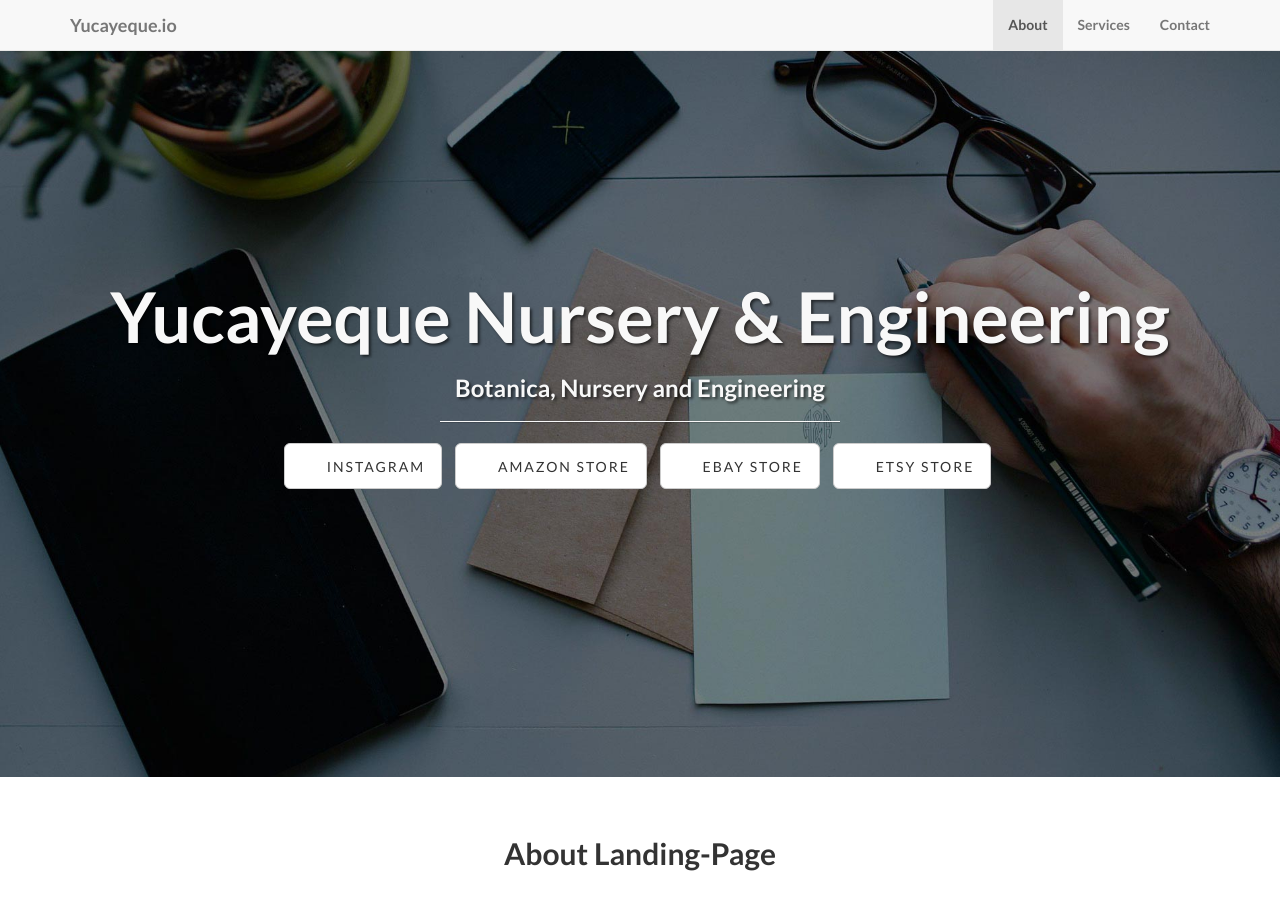
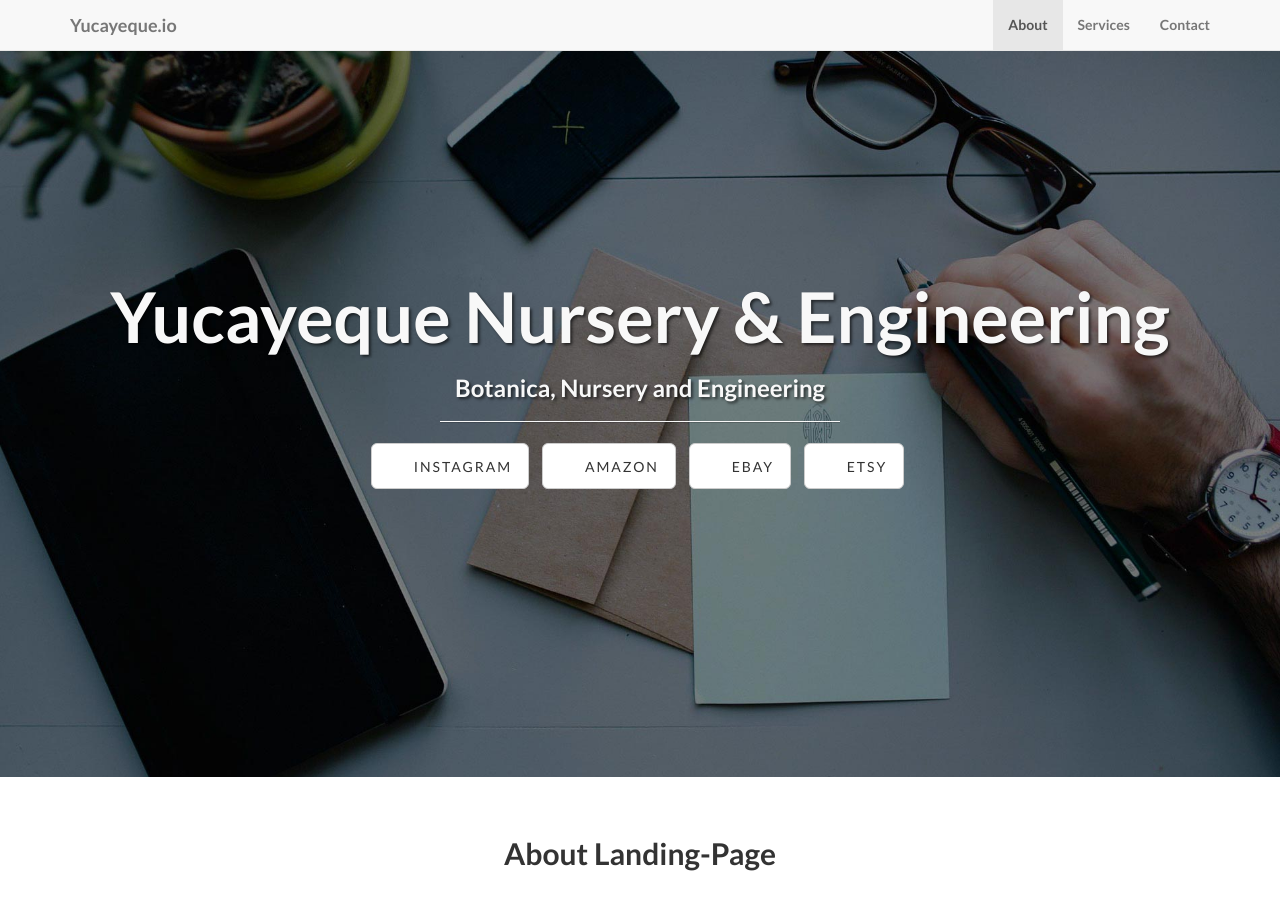
Before and after one commit to yucayeque5/yucayeque5.github.io, a Jekyll site: the page built from index.html, in a window 1280 px wide and 900 px high. Built offline with Jekyll 4.4.1, drawn with Linux system fonts in a browser that asks for light colours; some of the changed text lies outside the part shown.

Commit message:
updated titles

```diff
--- a/_config.yml
+++ b/_config.yml
@@ -23,13 +23,13 @@
 # ----------------------- #
 
 social:
-  - title: Instagram
+  - title: instagram
     url: https://www.instagram.com/yucayeque_nursery/
-  - title: Amazon Store
+  - title: amazon
     url:  https://www.amazon.com/shops/yucayeque_botanica
-  - title: Ebay Store
+  - title: ebay
     url: https://www.ebay.com/usr/yucayeque
   #- title: Github
    # url: https://github.com/yucayeque5
-  - title: Etsy Store
+  - title: etsy
     url: https://www.etsy.com/shop/Yucayeque
--- a/_includes/head.html
+++ b/_includes/head.html
@@ -15,7 +15,7 @@
     <link href="css/landing-page.css" rel="stylesheet">
 
     <!-- Custom Fonts -->
-    <link href="fontawesome-free-5.15.3-web/css/all.css" rel="stylesheet" type="text/css">
+    <link href="fontawesome-free-5.15.3-web/css/all.css" rel="stylesheet">
     <link href="http://fonts.googleapis.com/css?family=Lato:300,400,700,300italic,400italic,700italic" rel="stylesheet" type="text/css">
 
     <!-- HTML5 Shim and Respond.js IE8 support of HTML5 elements and media queries -->
```
